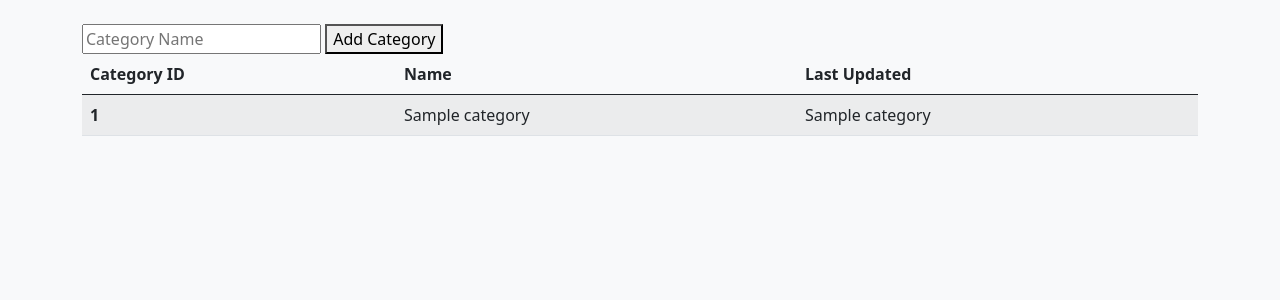
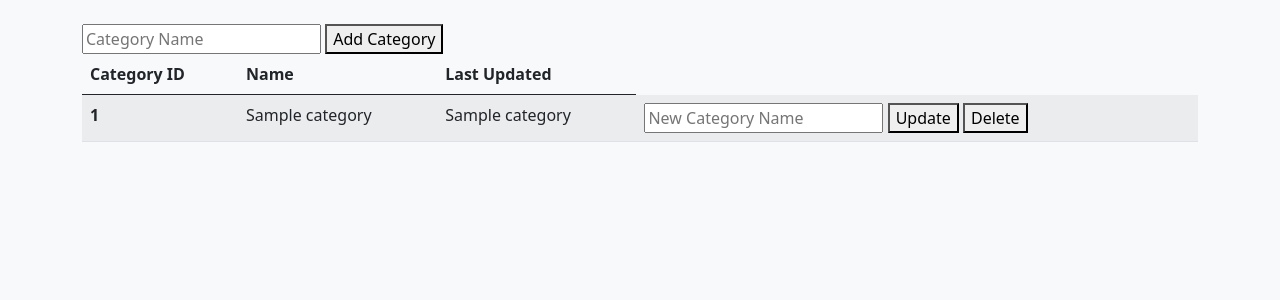
Before and after one commit to harnoor-g/dvdrental, a Flask app: template app/templates/home.html in a window 1280 px wide. Shown: the part 56-356 px from the top of the page. Run offline with Flask 2, Linux system fonts and the light colour scheme; the template is opened without the code that fills it: most values are stand-ins (such as "Sample title", 1, 10 or a date in 2020).

Commit message:
added ability to update and delete records

```diff
--- a/app/templates/home.html
+++ b/app/templates/home.html
@@ -3,8 +3,8 @@
 {% block content %}
     <div class="container">
         <form method="post">
-            <input type="text" name="name" placeholder="Category Name">
-            <button type="submit">Add Category</button>
+            <input type="text" name="category" placeholder="Category Name">
+            <button type="submit" name="create">Add Category</button>
         </form>
         <table class="table table-striped">
             <thead>
@@ -20,6 +20,13 @@
                         <th scope="row">{{ category[0] }}</th>
                         <td>{{ category[1] }}</td>
                         <td>{{ category[2] }}</td>
+                        <td>
+                            <form method="post">
+                                <input type="text" name="new_category" placeholder="New Category Name">
+                                <button type="submit" name="update" value="{{ category[0] }}">Update</button>
+                                <button type="submit" name="delete" value="{{ category[0] }}">Delete</button>
+                            </form>
+                        </td>
                     </tr>
                 {% endfor %}
             </tbody>
```
Also changed, not shown: app/routes.py (+13 -3 lines).
